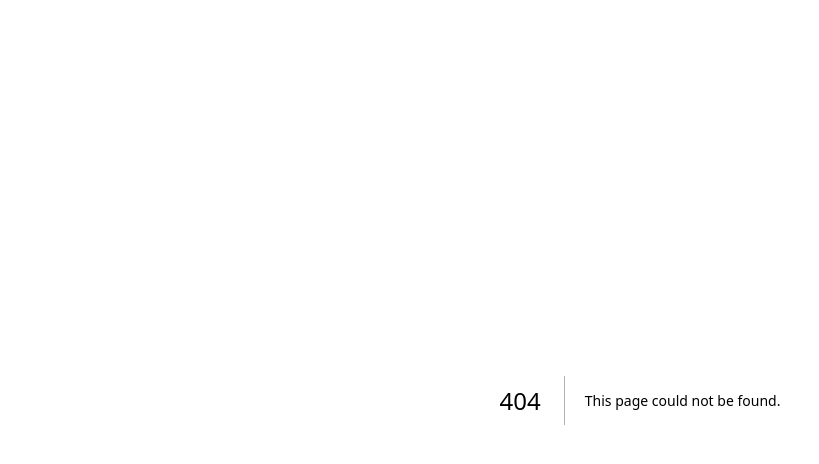
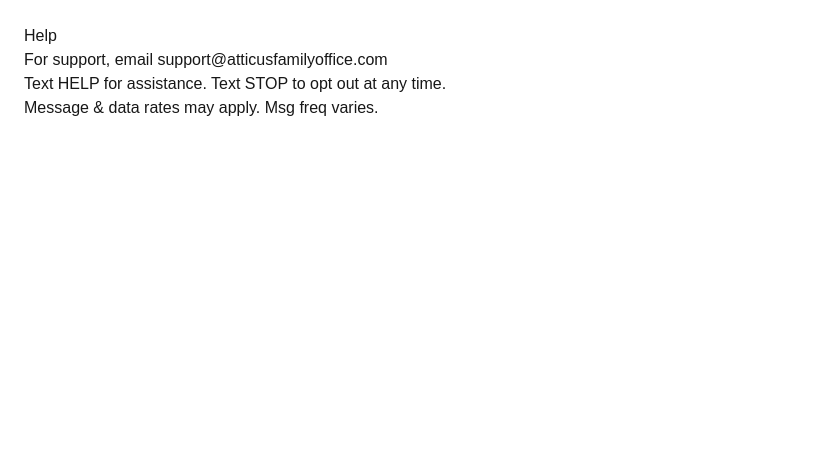
Before and after one commit to merrickjay1-ship-it/atticus, a Next.js app: page /help in a window 1280 px wide. Before the commit this address had no page. Shown: the top 464 px of the page, without its empty margins (0-819 px from the left). Built offline with nearby package versions, Linux system fonts and the light colour scheme.

Commit message:
Create page.tsx

```diff
--- /dev/null
+++ b/src/app/help/page.tsx
@@ -0,0 +1,10 @@
+export default function Help() {
+  return (
+    <main style={{ padding: 24 }}>
+      <h1>Help</h1>
+      <p>For support, email support@atticusfamilyoffice.com</p>
+      <p>Text HELP for assistance. Text STOP to opt out at any time.</p>
+      <p>Message & data rates may apply. Msg freq varies.</p>
+    </main>
+  );
+}
```
